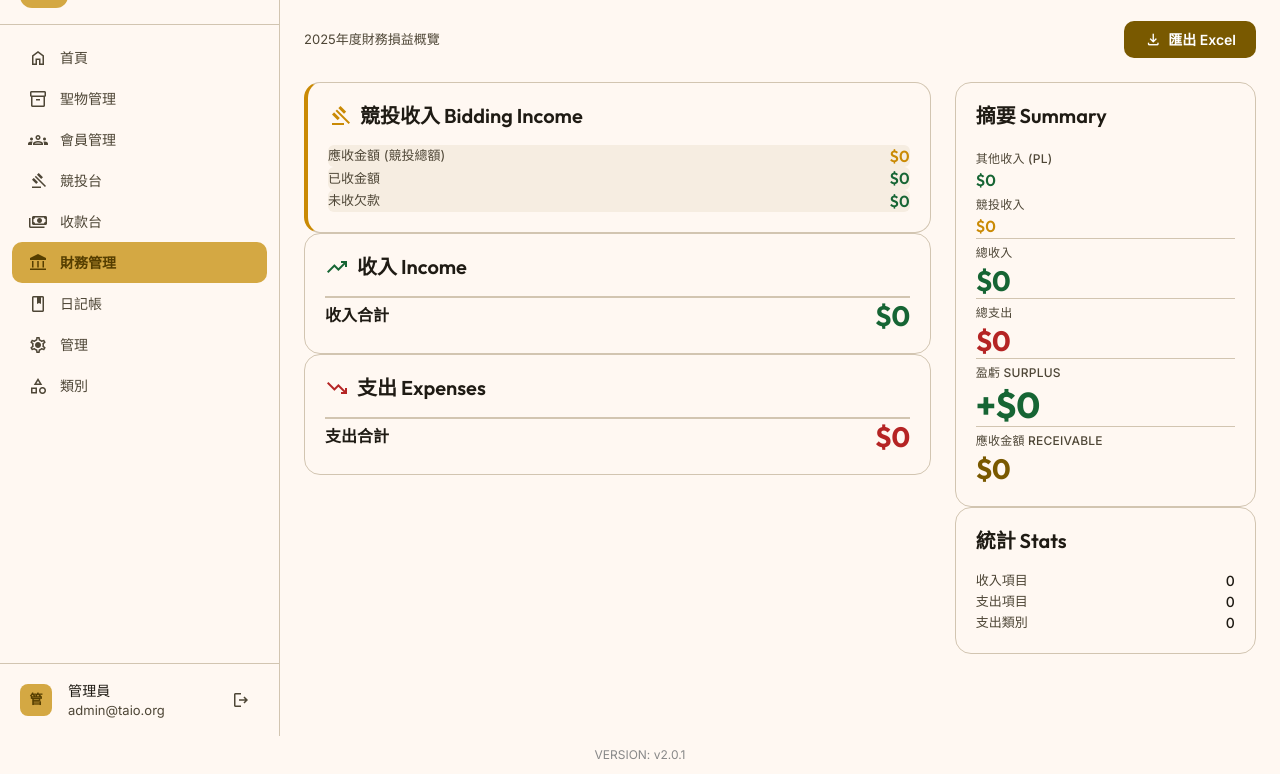
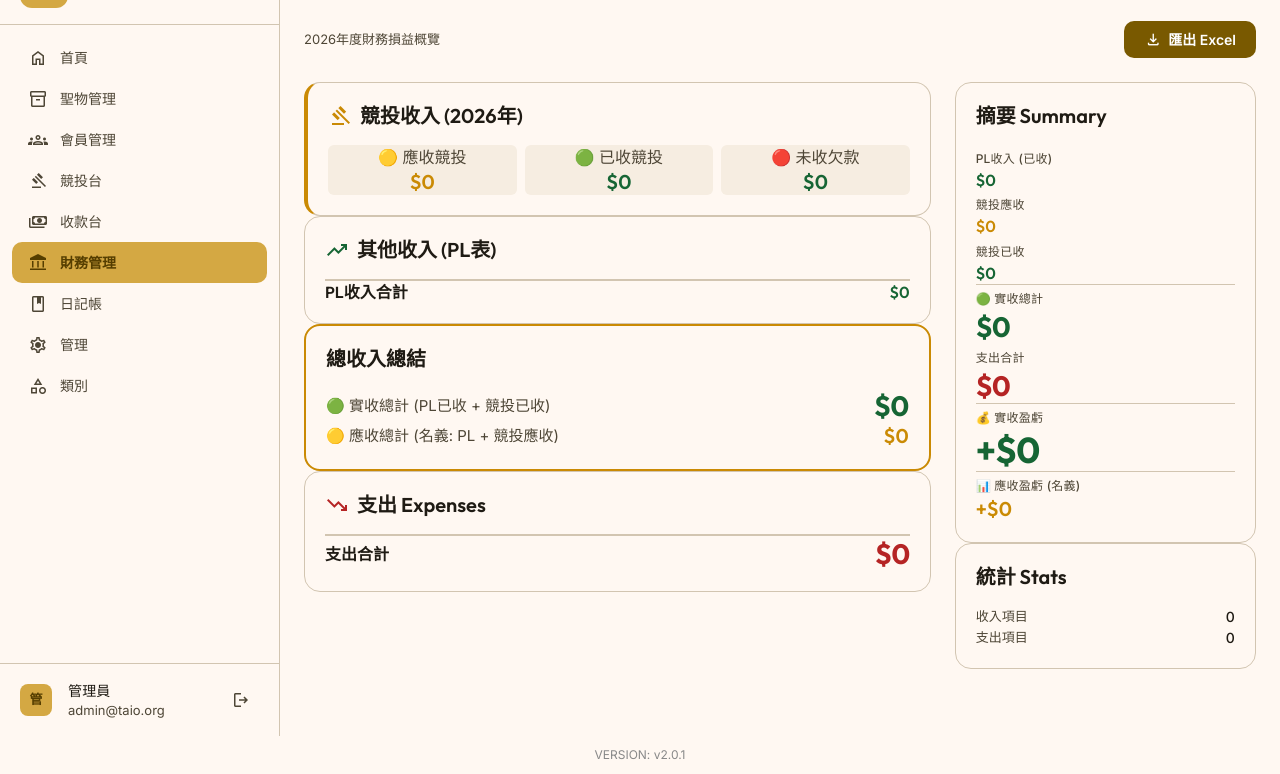
Before and after one commit to ys00241/taiopwt2, a Flask app: page /pl in a window 1280 px wide. Shown: the part 64-838 px from the top of the page. Run offline with Flask 3, Linux system fonts and the light colour scheme; the visitor is signed in with stand-in values (Sample User, id 1); data that the repository does not hold is empty; some libraries are stand-ins or nearby versions.

Commit message:
fix: PL page — split 實收/應收 properly, surplus only on 實收, bidding only for current year

```diff
--- a/app/templates/pl/index.html
+++ b/app/templates/pl/index.html
@@ -24,36 +24,36 @@
     <!-- ═══ LEFT: Income Statement ═══ -->
     <div class="lg:col-span-2 space-y-lg">
 
-      <!-- ── Bidding Income (Live) ── -->
+      <!-- ── Bidding Income Card ── -->
       <div class="imperial-card" style="border-left: 4px solid #ca8a04;">
         <div class="flex items-center gap-sm mb-md">
           <span class="material-symbols-outlined" style="color: #ca8a04; font-size: 1.5rem;">gavel</span>
-          <h2 class="font-headline-md" style="color: var(--on-surface);">競投收入 Bidding Income</h2>
+          <h2 class="font-headline-md" style="color: var(--on-surface);">競投收入 ({{ year }}年)</h2>
         </div>
 
-        <div class="space-y-sm">
-          <div class="flex items-center justify-between py-xs px-sm" style="border-radius: 6px; background: var(--surface-container);">
-            <span class="font-body-sm" style="color: var(--on-surface-variant);">應收金額 (競投總額)</span>
-            <span class="font-headline-sm" style="color: #ca8a04;">${{ bidding_receivable|int }}</span>
+        <div class="grid grid-cols-3 gap-sm">
+          <div class="py-sm px-sm" style="border-radius: 6px; background: var(--surface-container); text-align: center;">
+            <div class="font-label-sm" style="color: var(--on-surface-variant);">🟡 應收競投</div>
+            <div class="font-headline-md" style="color: #ca8a04;">${{ bidding_receivable|int }}</div>
           </div>
-          <div class="flex items-center justify-between py-xs px-sm" style="border-radius: 6px; background: var(--surface-container);">
-            <span class="font-body-sm" style="color: var(--on-surface-variant);">已收金額</span>
-            <span class="font-headline-sm" style="color: #166534;">${{ bidding_received|int }}</span>
+          <div class="py-sm px-sm" style="border-radius: 6px; background: var(--surface-container); text-align: center;">
+            <div class="font-label-sm" style="color: var(--on-surface-variant);">🟢 已收競投</div>
+            <div class="font-headline-md" style="color: #166534;">${{ bidding_received|int }}</div>
           </div>
-          <div class="flex items-center justify-between py-xs px-sm" style="border-radius: 6px; background: var(--surface-container);">
-            <span class="font-body-sm" style="color: var(--on-surface-variant);">未收欠款</span>
-            <span class="font-headline-sm" style="color: {% if bidding_outstanding > 0 %}var(--tertiary){% else %}#166534{% endif %};">
-              {% if bidding_outstanding > 0 %}${{ bidding_outstanding|int }}{% else %}$0{% endif %}
-            </span>
+          <div class="py-sm px-sm" style="border-radius: 6px; background: var(--surface-container); text-align: center;">
+            <div class="font-label-sm" style="color: var(--on-surface-variant);">🔴 未收欠款</div>
+            <div class="font-headline-md" style="color: {% if bidding_outstanding > 0 %}var(--tertiary){% else %}#166534{% endif %};">
+              ${{ bidding_outstanding|int }}
+            </div>
           </div>
         </div>
       </div>
 
-      <!-- ── Income Sections ── -->
+      <!-- ── PL Income Sections ── -->
       <div class="imperial-card">
         <div class="flex items-center gap-sm mb-md">
           <span class="material-symbols-outlined" style="color: #166534; font-size: 1.5rem;">trending_up</span>
-          <h2 class="font-headline-md" style="color: var(--on-surface);">收入 Income</h2>
+          <h2 class="font-headline-md" style="color: var(--on-surface);">其他收入 (PL表)</h2>
         </div>
 
         <div class="space-y-md">
@@ -83,10 +83,30 @@
           {% endfor %}
         </div>
 
-        <!-- Total Income -->
         <div class="flex items-center justify-between pt-md mt-md" style="border-top: 2px solid var(--outline-variant);">
-          <span class="font-headline-sm" style="color: var(--on-surface);">收入合計</span>
-          <span class="font-headline-lg" style="color: #166534;">${{ total_income|int }}</span>
+          <span class="font-headline-sm" style="color: var(--on-surface);">PL收入合計</span>
+          <span class="font-headline-sm" style="color: #166534;">${{ pl_total_income|int }}</span>
+        </div>
+      </div>
+
+      <!-- ── Total Income Summary ── -->
+      <div class="imperial-card" style="border: 2px solid #ca8a04;">
+        <h2 class="font-headline-md mb-md" style="color: var(--on-surface);">總收入總結</h2>
+        <div class="space-y-sm">
+          <div class="flex items-center justify-between py-xs">
+            <span class="font-body-md" style="color: var(--on-surface-variant);">🟢 實收總計 (PL已收 + 競投已收)</span>
+            <span class="font-headline-lg" style="color: #166534;">${{ actual_received|int }}</span>
+          </div>
+          <div class="flex items-center justify-between py-xs">
+            <span class="font-body-md" style="color: var(--on-surface-variant);">🟡 應收總計 (名義: PL + 競投應收)</span>
+            <span class="font-headline-md" style="color: #ca8a04;">${{ nominal_income|int }}</span>
+          </div>
+          {% if bidding_outstanding > 0 %}
+          <div class="flex items-center justify-between py-xs">
+            <span class="font-body-md" style="color: var(--on-surface-variant);">🔴 未收欠款 (競投)</span>
+            <span class="font-headline-md" style="color: var(--tertiary);">${{ bidding_outstanding|int }}</span>
+          </div>
+          {% endif %}
         </div>
       </div>
 
@@ -122,7 +142,6 @@
           {% endfor %}
         </div>
 
-        <!-- Total Expense -->
         <div class="flex items-center justify-between pt-md mt-md" style="border-top: 2px solid var(--outline-variant);">
           <span class="font-headline-sm" style="color: var(--on-surface);">支出合計</span>
           <span class="font-headline-lg" style="color: var(--tertiary);">${{ total_expense|int }}</span>
@@ -138,38 +157,54 @@
       <div class="imperial-card">
         <h2 class="font-headline-md mb-md" style="color: var(--on-surface);">摘要 Summary</h2>
         <div class="space-y-md">
+
           <div>
-            <span class="font-label-md" style="color: var(--on-surface-variant);">其他收入 (PL)</span>
+            <span class="font-label-md" style="color: var(--on-surface-variant);">PL收入 (已收)</span>
             <div class="font-headline-sm" style="color: #166534;">${{ pl_total_income|int }}</div>
           </div>
           <div>
-            <span class="font-label-md" style="color: var(--on-surface-variant);">競投收入</span>
+            <span class="font-label-md" style="color: var(--on-surface-variant);">競投應收</span>
             <div class="font-headline-sm" style="color: #ca8a04;">${{ bidding_receivable|int }}</div>
           </div>
+          <div>
+            <span class="font-label-md" style="color: var(--on-surface-variant);">競投已收</span>
+            <div class="font-headline-sm" style="color: #166534;">${{ bidding_received|int }}</div>
+          </div>
+          {% if bidding_outstanding > 0 %}
+          <div>
+            <span class="font-label-md" style="color: var(--on-surface-variant);">競投未收</span>
+            <div class="font-headline-sm" style="color: var(--tertiary);">${{ bidding_outstanding|int }}</div>
+          </div>
+          {% endif %}
+
           <div style="height: 1px; background: var(--outline-variant);"></div>
+
           <div>
-            <span class="font-label-md" style="color: var(--on-surface-variant);">總收入</span>
-            <div class="font-headline-lg" style="color: #166534;">${{ total_income|int }}</div>
+            <span class="font-label-md" style="color: var(--on-surface-variant);">🟢 實收總計</span>
+            <div class="font-headline-lg" style="color: #166534;">${{ actual_received|int }}</div>
           </div>
-          <div style="height: 1px; background: var(--outline-variant);"></div>
           <div>
-            <span class="font-label-md" style="color: var(--on-surface-variant);">總支出</span>
+            <span class="font-label-md" style="color: var(--on-surface-variant);">支出合計</span>
             <div class="font-headline-lg" style="color: var(--tertiary);">${{ total_expense|int }}</div>
           </div>
           <div style="height: 1px; background: var(--outline-variant);"></div>
+
           <div>
-            <span class="font-label-md" style="color: var(--on-surface-variant);">盈虧 Surplus</span>
-            <div class="font-headline-xl" style="color: {% if net_profit >= 0 %}#166534{% else %}var(--tertiary){% endif %};">
-              {% if net_profit >= 0 %}+{% endif %}${{ net_profit|int }}
+            <span class="font-label-md" style="color: var(--on-surface-variant);">💰 實收盈虧</span>
+            <div class="font-headline-xl" style="color: {% if actual_surplus >= 0 %}#166534{% else %}var(--tertiary){% endif %};">
+              {% if actual_surplus >= 0 %}+{% endif %}${{ actual_surplus|int }}
             </div>
           </div>
+
           <div style="height: 1px; background: var(--outline-variant);"></div>
+
           <div>
-            <span class="font-label-md" style="color: var(--on-surface-variant);">應收金額 Receivable</span>
-            <div class="font-headline-lg" style="color: var(--primary);">
-              ${{ total_unpaid|int }}
+            <span class="font-label-md" style="color: var(--on-surface-variant);">📊 應收盈虧 (名義)</span>
+            <div class="font-headline-md" style="color: #ca8a04;">
+              {% if nominal_surplus >= 0 %}+{% endif %}${{ nominal_surplus|int }}
             </div>
           </div>
+
         </div>
       </div>
 
@@ -185,91 +220,11 @@
             <span class="font-body-sm" style="color: var(--on-surface-variant);">支出項目</span>
             <span class="font-label-lg">{{ expense_sections.values()|list|map('length')|sum }}</span>
           </div>
-          <div class="flex items-center justify-between py-xs">
-            <span class="font-body-sm" style="color: var(--on-surface-variant);">支出類別</span>
-            <span class="font-label-lg">{{ expense_sections|length }}</span>
-          </div>
-          {% if total_income > 0 %}
-          <div class="flex items-center justify-between py-xs">
-            <span class="font-body-sm" style="color: var(--on-surface-variant);">支出佔收入比</span>
-            <span class="font-label-lg">{{ (total_expense / total_income * 100)|round(1) }}%</span>
-          </div>
-          {% endif %}
         </div>
       </div>
 
     </div>
   </div>
 
-  <!-- ═══ Multi-Year Comparison ═══ -->
-  {% if years|length > 1 %}
-  <div class="imperial-card mt-lg">
-    <h2 class="font-headline-md mb-md" style="color: var(--on-surface);">多年比較 Multi-Year Comparison</h2>
-    <div class="overflow-x-auto">
-      <table class="imperial-table">
-        <thead>
-          <tr>
-            <th>項目</th>
-            {% for y in years %}
-            <th style="text-align: right;">{{ y }}年</th>
-            {% endfor %}
-          </tr>
-        </thead>
-        <tbody>
-          {% set year_data = {} %}
-          {% for y in years %}
-          {% set _ = year_data.update({y: {'income': 0, 'expense': 0, 'net': 0}}) %}
-          {% endfor %}
-
-          {# NOTE: Year-by-year data requires iterating queries.
-             This template shows the current year and placeholders.
-             The actual multi-year data comes from the export route. #}
-
-          <tr>
-            <td style="font-weight: 500;">總收入</td>
-            {% for y in years %}
-            <td style="text-align: right;">
-              {% if y == year %}
-              ${{ total_income|int }}
-              {% else %}
-              <span style="color: var(--on-surface-variant);">—</span>
-              {% endif %}
-            </td>
-            {% endfor %}
-          </tr>
-          <tr>
-            <td style="font-weight: 500;">總支出</td>
-            {% for y in years %}
-            <td style="text-align: right;">
-              {% if y == year %}
-              ${{ total_expense|int }}
-              {% else %}
-              <span style="color: var(--on-surface-variant);">—</span>
-              {% endif %}
-            </td>
-            {% endfor %}
-          </tr>
-          <tr style="border-top: 2px solid var(--outline-variant);">
-            <td style="font-weight: 700;">盈虧</td>
-            {% for y in years %}
-            <td style="text-align: right; font-weight: 700; color: {% if y == year %}{% if net_profit >= 0 %}#166534{% else %}var(--tertiary){% endif %}{% else %}var(--on-surface-variant){% endif %};">
-              {% if y == year %}
-              {% if net_profit >= 0 %}+{% endif %}${{ net_profit|int }}
-              {% else %}
-              <span style="color: var(--on-surface-variant);">—</span>
-              {% endif %}
-            </td>
-            {% endfor %}
-          </tr>
-        </tbody>
-      </table>
-    </div>
-    <p class="font-body-sm mt-md" style="color: var(--on-surface-variant);">
-      <span class="material-symbols-outlined" style="font-size: 1rem; vertical-align: middle;">info</span>
-      使用「匯出 Excel」查看完整多年比較數據
-    </p>
-  </div>
-  {% endif %}
-
 </div>
 {% endblock %}
```
Also changed, not shown: app/blueprints/pl/__init__.py (+135 -110 lines).
